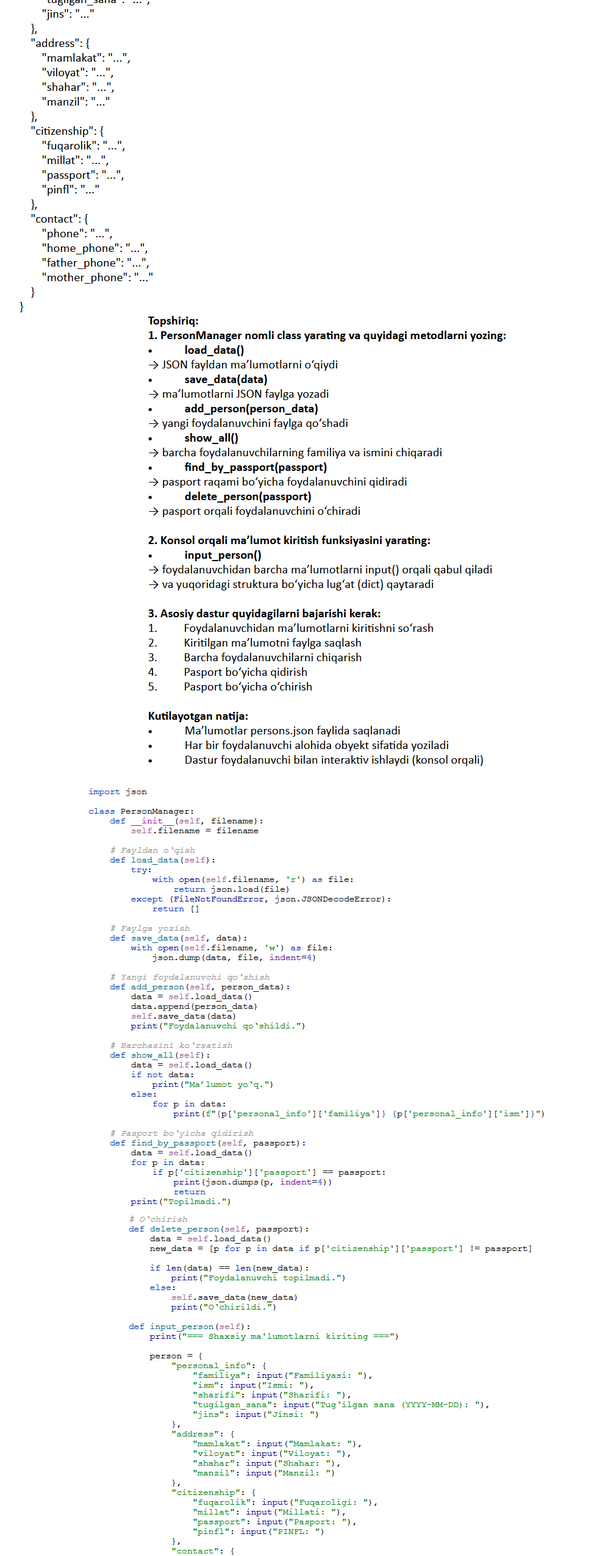
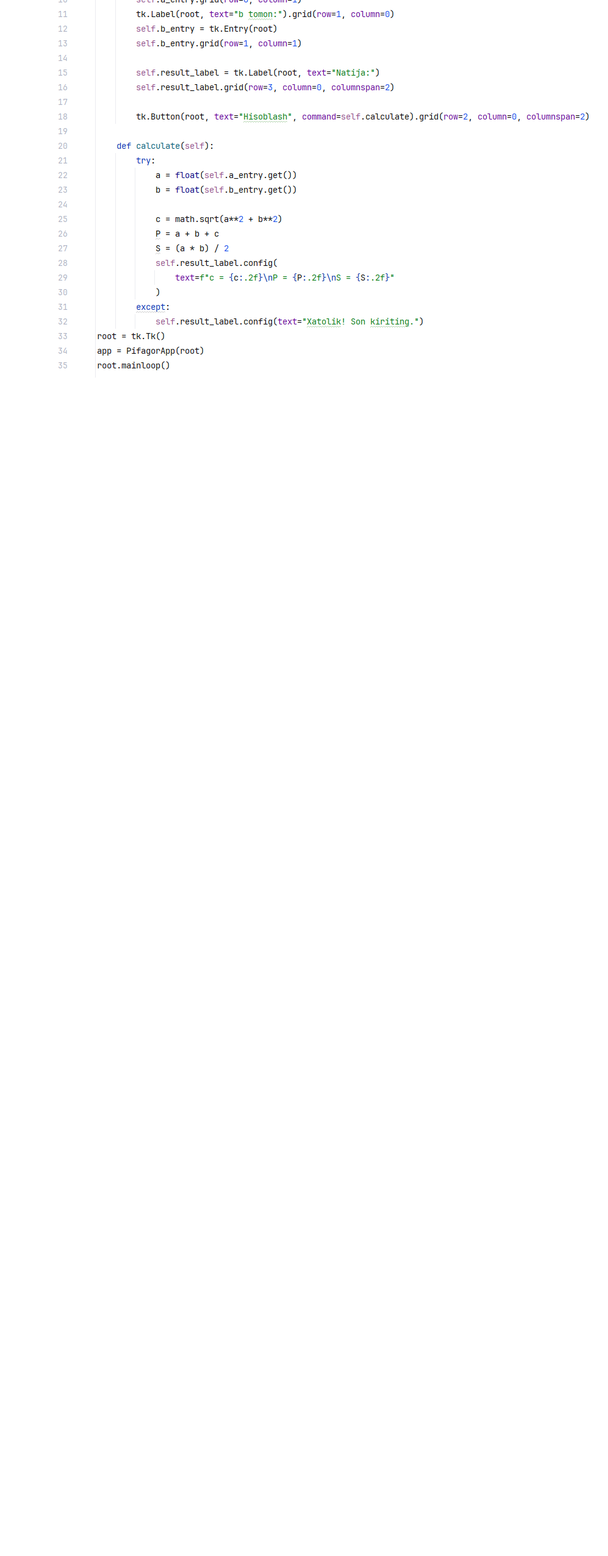
Before and after one commit to fayzullabekchanov/kiut_dars, a React (Create React App) app: page / in a window 1280 px wide. Shown: the part 234-2785 px from the top of the page at 61% size, without its empty margins (95-1092 px from the left). After the commit the page ends 853 px from the top, so only its background shows below. Built offline with nearby package versions, Linux system fonts and the light colour scheme.

Commit message:
TRM_Forma

```diff
--- a/src/App.js
+++ b/src/App.js
@@ -3,25 +3,13 @@ import React from 'react';
 import 'bootstrap/dist/css/bootstrap.css';
 import './App.css';
 
-import Rasm1 from './1.png';
-import Rasm2 from './2.png';
-import Rasm3 from './3.png';
-import Rasm4 from './4.png';
-import Rasm5 from './5.png';
-
-
-
-
+import Rasm1 from './pifagor.png';
 function App() {
 
     return (
         <div className="App">
 
             <img src={Rasm1} alt=""/>
-            <img src={Rasm2} alt=""/>
-            <img src={Rasm3} alt=""/>
-            <img src={Rasm4} alt=""/>
-            <img src={Rasm5} alt=""/>
 
         </div>
     );
```
Also changed, not shown: src/pifagor.png (added).
